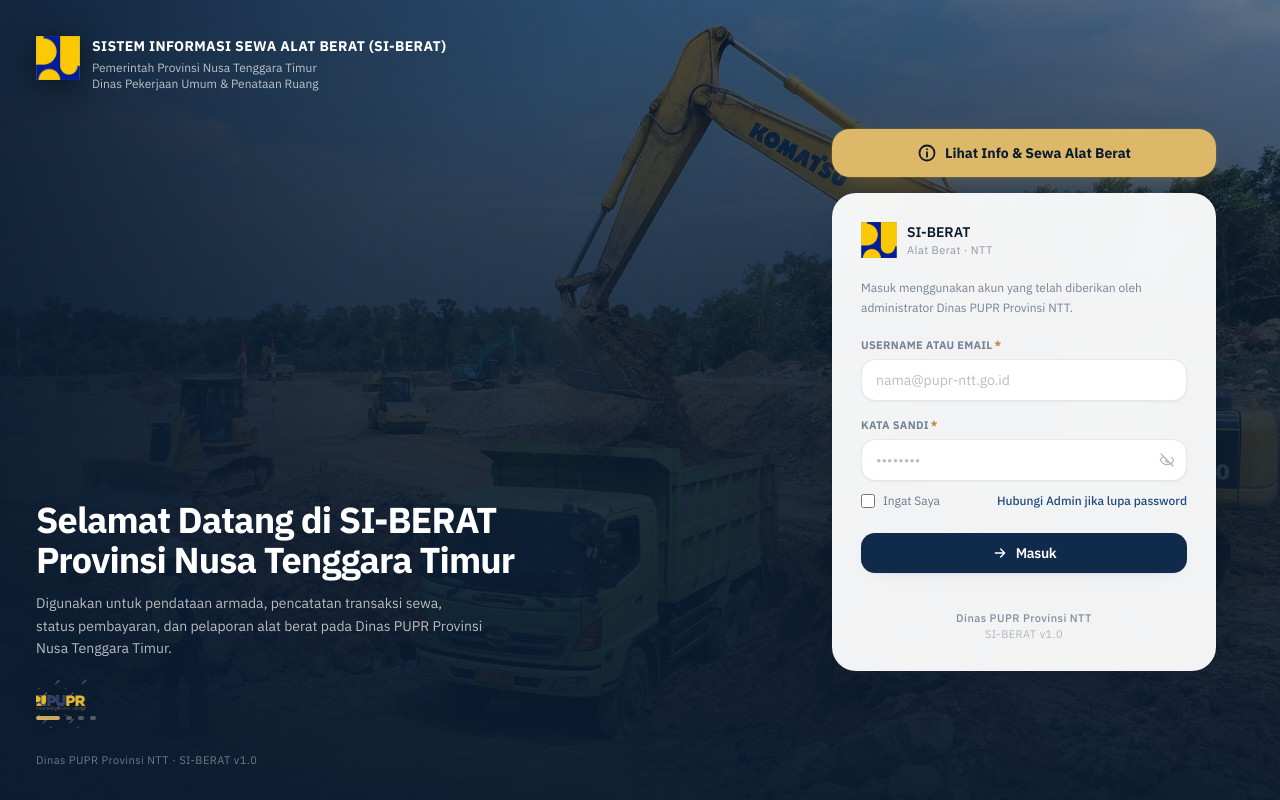
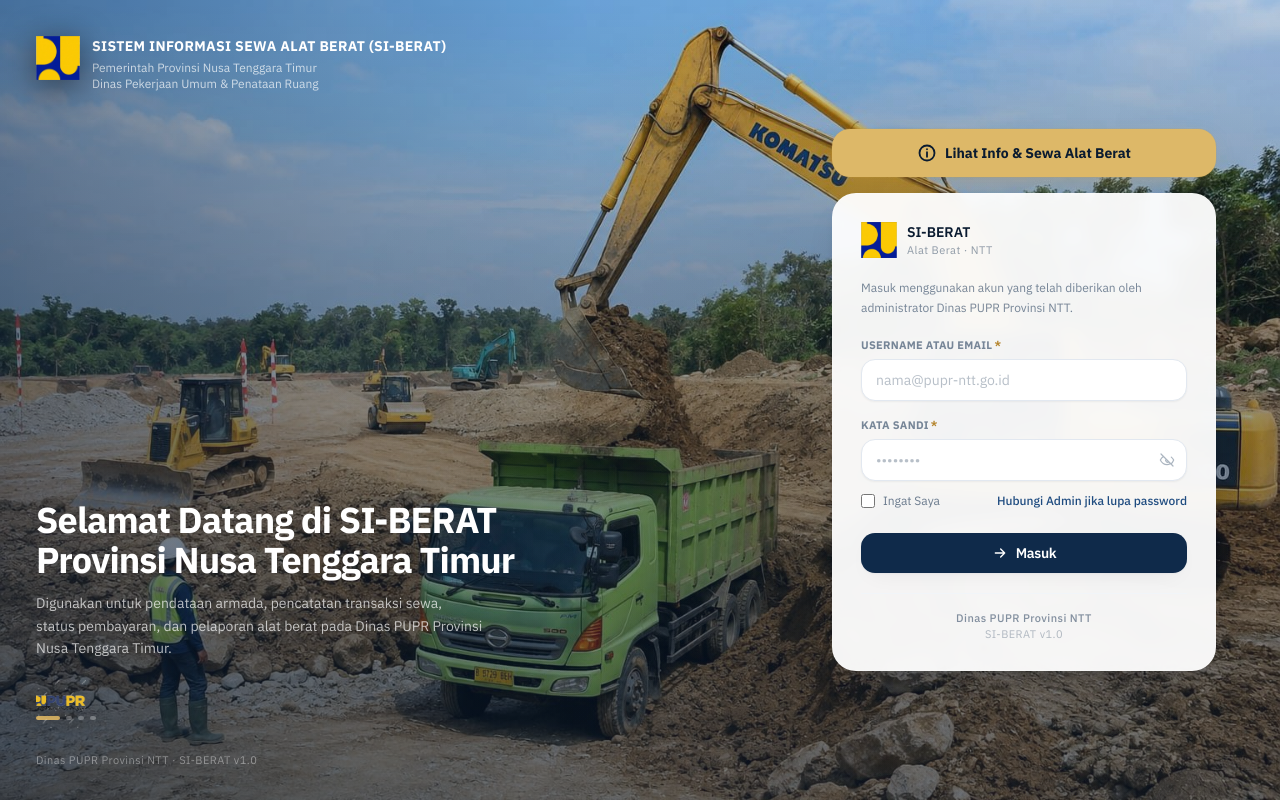
Before and after one commit to emontiga94/SI-BERAT, a React (Vite) app: page /login in a window 1280 px wide. Built offline with nearby package versions, Linux system fonts and the light colour scheme; no server answers.

Commit message:
fix: turunkan opacity overlay biru agar foto latar alat berat lebih jelas

```diff
--- a/src/pages/Login.jsx
+++ b/src/pages/Login.jsx
@@ -253,26 +253,26 @@ function HeroBackground() {
       ))}
 
       {/* Overlay gradasi supaya teks & form tetap terbaca */}
-      <div className="absolute inset-0 bg-navy-950/55" />
+      <div className="absolute inset-0 bg-navy-950/10" />
       <div
         className="absolute inset-0"
         style={{
           background:
-            'linear-gradient(90deg, rgba(10,27,48,0.85) 0%, rgba(10,27,48,0.35) 45%, rgba(10,27,48,0) 100%)',
+            'linear-gradient(90deg, rgba(10,27,48,0.4) 0%, rgba(10,27,48,0.1) 45%, rgba(10,27,48,0) 100%)',
         }}
       />
       <div
         className="absolute inset-0"
         style={{
           background:
-            'linear-gradient(180deg, rgba(10,27,48,0) 0%, rgba(10,27,48,0.9) 100%)',
+            'linear-gradient(180deg, rgba(10,27,48,0) 0%, rgba(10,27,48,0.5) 100%)',
         }}
       />
       <div
         className="absolute inset-0"
         style={{
           background:
-            'radial-gradient(55% 55% at 80% 50%, rgba(10,27,48,0.55) 0%, rgba(10,27,48,0) 100%)',
+            'radial-gradient(55% 55% at 80% 50%, rgba(10,27,48,0.18) 0%, rgba(10,27,48,0) 100%)',
         }}
       />
 
```
